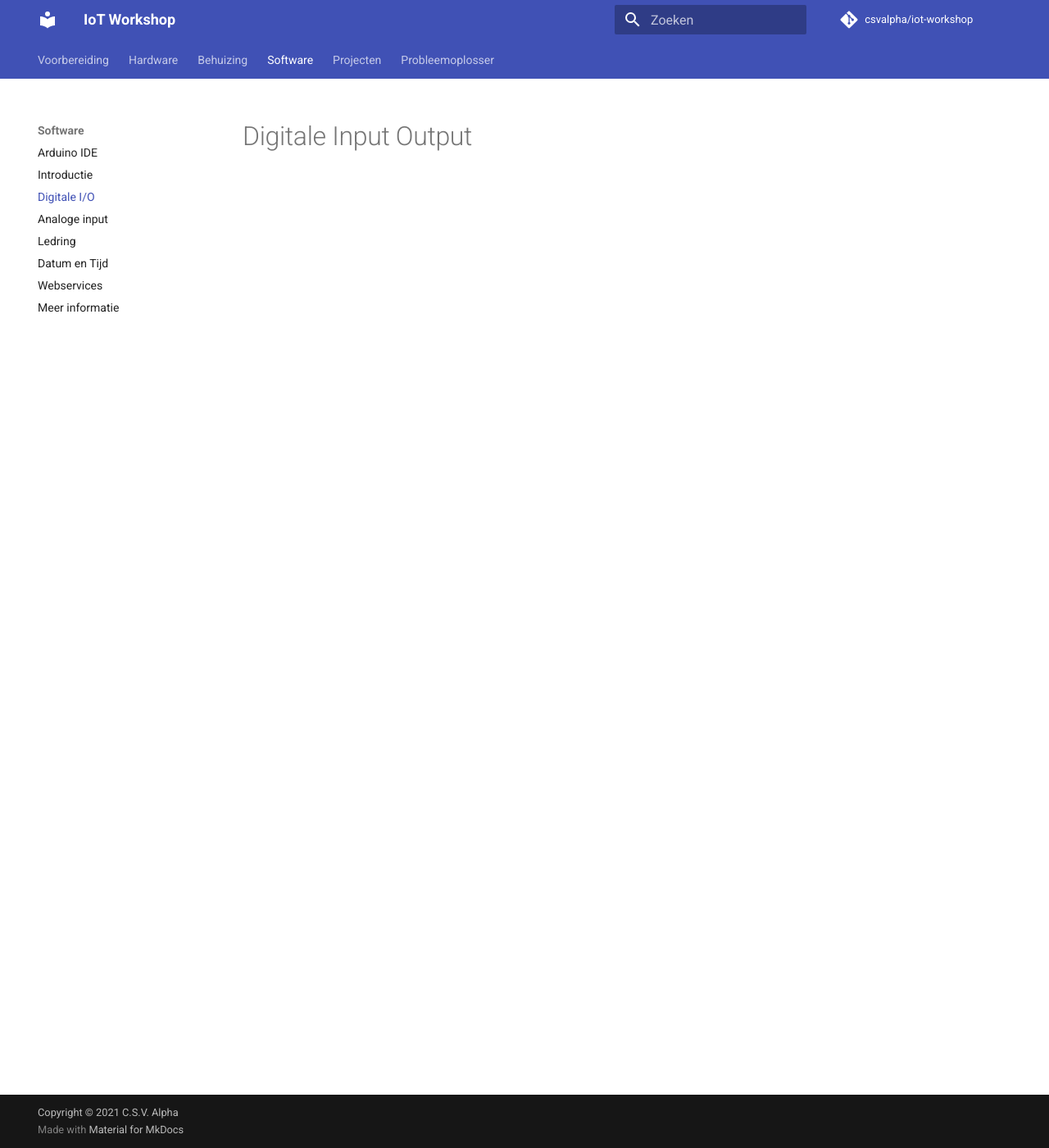
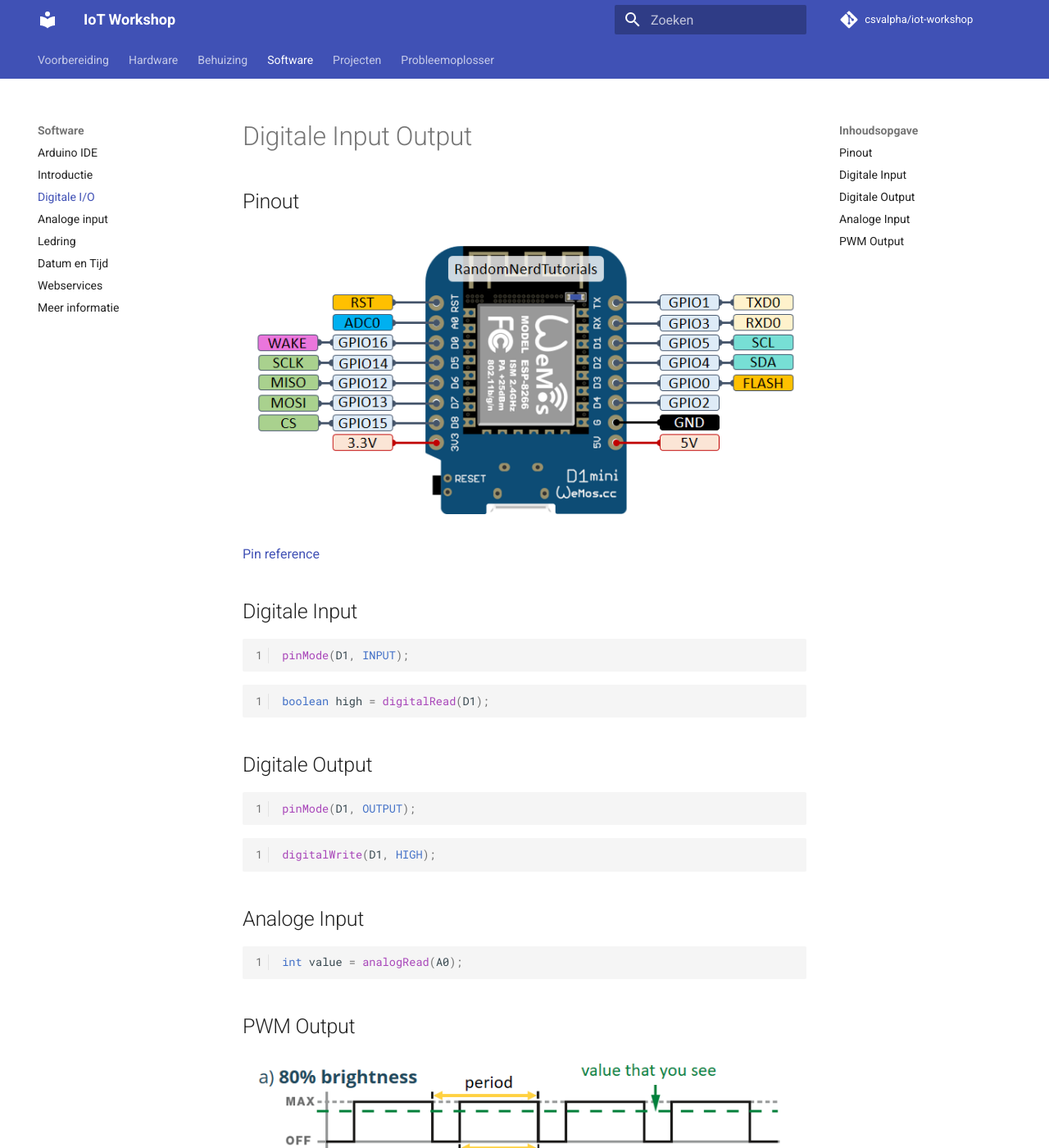
Before and after one commit to csvalpha/iot-workshop, an MkDocs documentation site: the page built from docs/software/digitale-io.md, in a window 1280 px wide and 1400 px high. Shown: the whole window at 82% size. Built offline with MkDocs 1.6.1 and Material for MkDocs 9.7.7, drawn with Linux system fonts in a browser that asks for light colours; comment, search, counter and statistics services are not loaded; some of the changed text lies outside the part shown.

Commit message:
Update digitale-io.md

````diff
--- a/docs/software/digitale-io.md
+++ b/docs/software/digitale-io.md
@@ -1 +1,44 @@
 # Digitale Input Output
+
+## Pinout
+
+![WEMOS D1 Mini](../assets/images/WEMOS-D1-mini.png)
+
+[Pin reference](https://randomnerdtutorials.com/esp8266-pinout-reference-gpios/)
+
+## Digitale Input
+
+```arduino
+pinMode(D1, INPUT);
+```
+
+```arduino
+boolean high = digitalRead(D1);
+```
+
+## Digitale Output
+
+```arduino
+pinMode(D1, OUTPUT);
+```
+
+```arduino
+digitalWrite(D1, HIGH);
+```
+
+## Analoge Input
+```arduino
+int value = analogRead(A0);
+```
+
+## PWM Output
+
+![PWM](../assets/images/pwm.png)
+
+```arduino
+pinMode(D1, OUTPUT);
+```
+
+```arduino
+analogWrite(D1, 512);
+```
````
